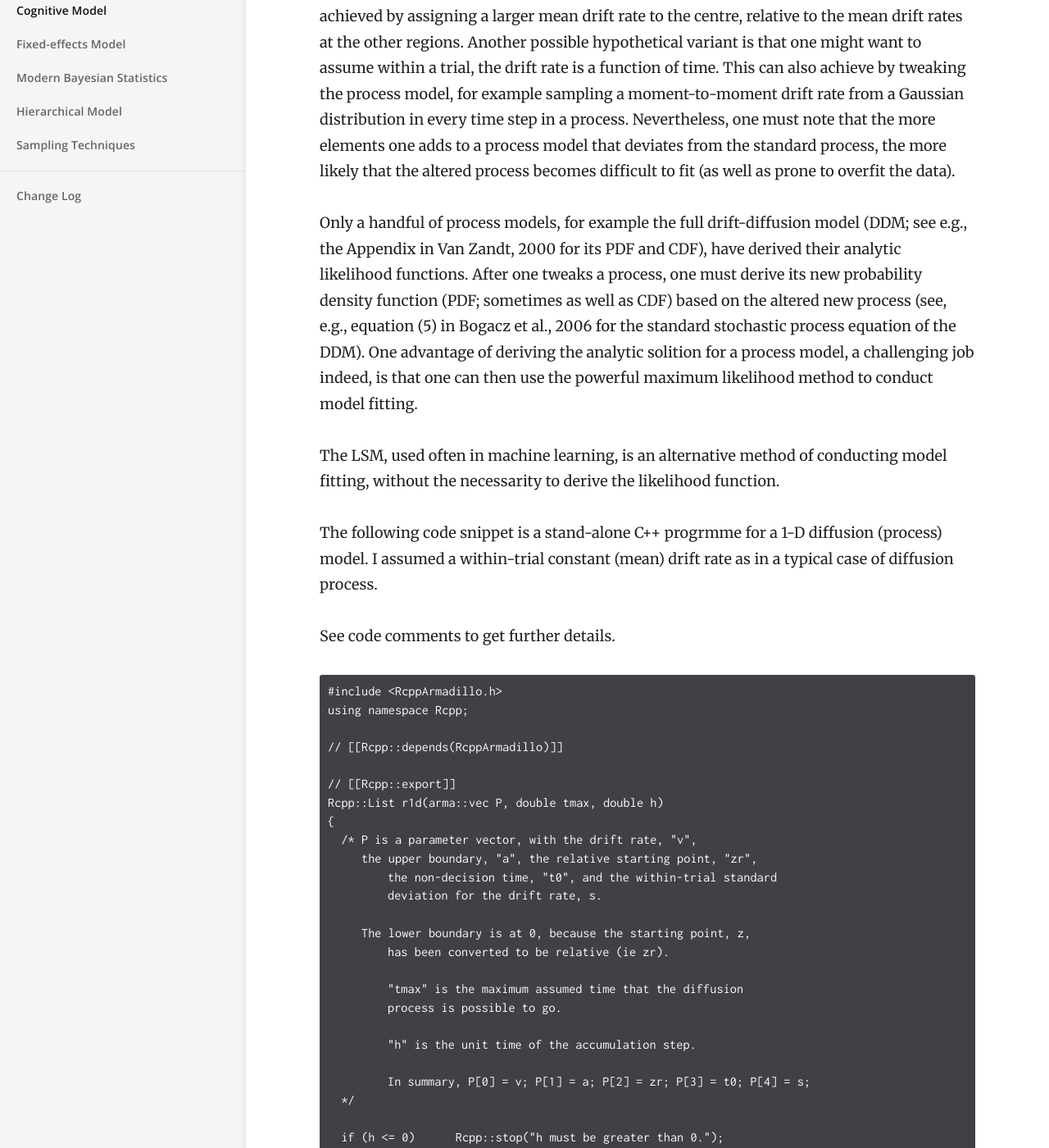
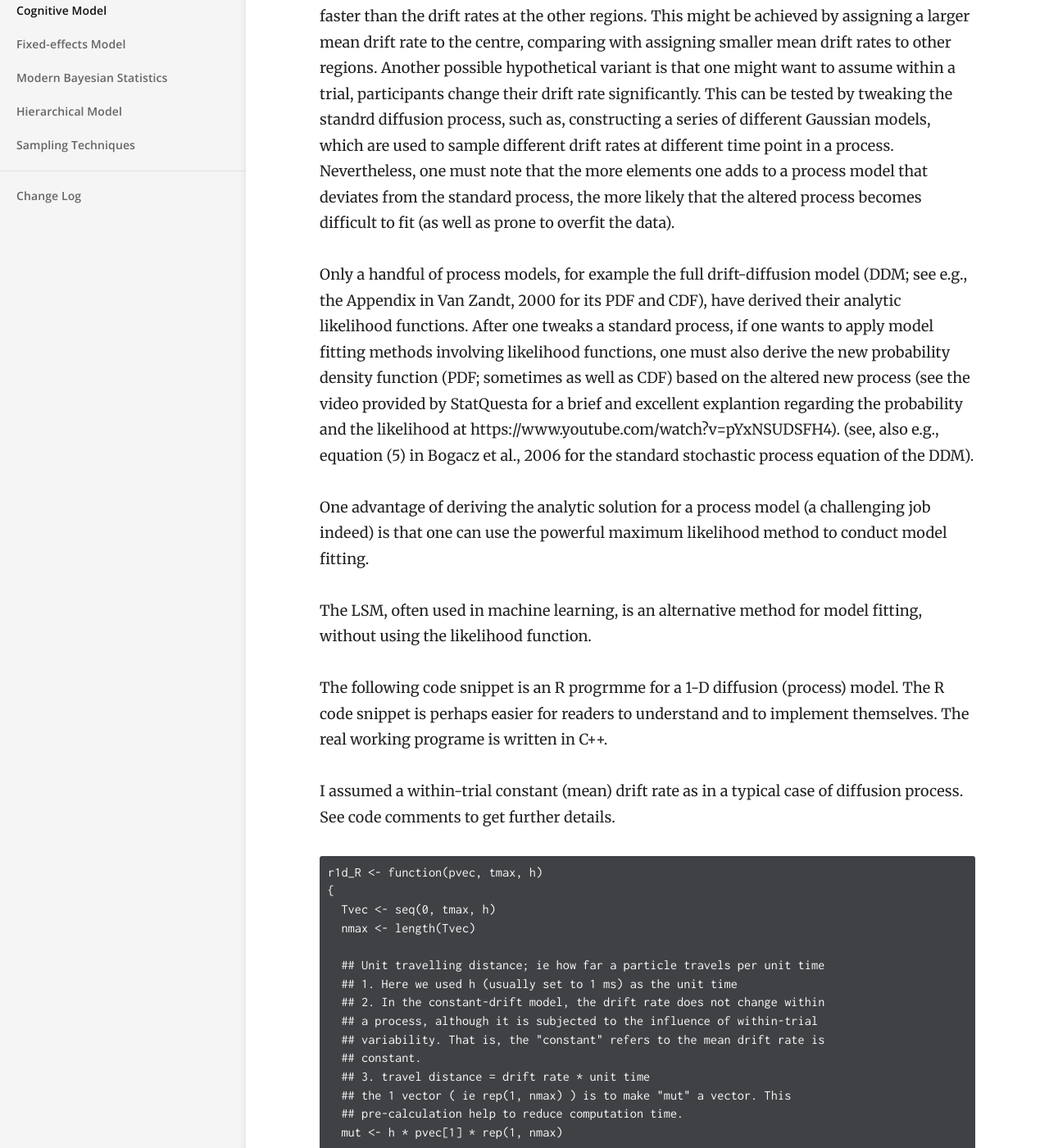
Before and after one commit to yxlin/yxlin.github.io, a Jekyll site: the page built from _docs/basics/leastsq.md, in a window 1280 px wide and 1400 px high, scrolled down 534 px. Shown: the whole window at 82% size. Built offline with Jekyll 4.4.1, drawn with Linux system fonts in a browser that asks for light colours; some of the changed text lies outside the part shown.

Commit message:
correct typos

````diff
--- a/_docs/basics/leastsq.md
+++ b/_docs/basics/leastsq.md
@@ -11,118 +11,116 @@ The aim of the least square minimization (LSM) is to minimize a cost function,
 which returns the difference between the data and model predictions.
 
 One possible reason to fit data to a process model, instead of
-a standard model (e.g., ex-Wald) where one can find the analytic likelihood
+a standard model [e.g., ex-Wald, (Schwarz, 2001; Schwarz, 2002; Heathcote, 2004)]
+where one can find the analytic likelihood
 function, is to retain some flexibilities for later tweaking the process. This
 strategy might be useful when one wants to test a number of differernt variants
 of the process. For instance, one might want to test a hypothesis that because
 participants might pay more attention to a centre region of a stimulus,
 their drift rate at the centre region is faster than the drift rates at
 the other regions. This might be achieved by assigning a larger mean drift rate
-to the centre, relative to the mean drift rates at the other regions. Another
-possible hypothetical variant is that one might
-want to assume within a trial, the drift rate is a function of time. This
-can also achieve by tweaking the process model, for example sampling a
-moment-to-moment drift rate from a Gaussian distribution in every time step
-in a process. Nevertheless, one must note that the more elements one adds
+to the centre, comparing with assigning smaller mean drift rates to other
+regions. Another possible hypothetical variant is that one might
+want to assume within a trial, participants change their drift rate
+significantly. This can be tested by tweaking the standrd diffusion process,
+such as, constructing a series of different Gaussian models, which are used
+to sample different drift rates at different time point in a process. Nevertheless,
+one must note that the more elements one adds
 to a process model that deviates from the standard process, the more likely that
 the altered process becomes difficult to fit (as well as prone to overfit the data).
 
 Only a handful of process models, for example the full drift-diffusion model (DDM;
 see e.g., the Appendix in Van Zandt, 2000 for its PDF and CDF), have derived
-their analytic likelihood functions. After one tweaks a process, one must
-derive its new probability density function (PDF; sometimes as well as CDF) based on
-the altered new process (see, e.g., equation (5) in Bogacz et al., 2006 for the
-standard stochastic process equation of the DDM). One advantage of deriving
-the analytic solition for a process model, a challenging job indeed, is that one can
-then use the powerful maximum likelihood method to conduct model fitting.
+their analytic likelihood functions. After one tweaks a standard process, if one
+wants to apply model fitting methods involving likelihood functions, one must also
+derive the new probability density function (PDF; sometimes as well as CDF) based on
+the altered new process (see the video provided by StatQuesta for a brief and
+excellent explantion regarding the probability and the likelihood at
+https://www.youtube.com/watch?v=pYxNSUDSFH4). (see, also e.g., equation (5) in
+Bogacz et al., 2006 for the standard stochastic process equation of the DDM).
 
-The LSM, used often in machine learning, is an alternative method of conducting model
-fitting, without the necessarity to derive the likelihood function.
+One advantage of deriving the analytic solution for a process model (a
+challenging job indeed) is that one can use the powerful maximum likelihood method
+to conduct model fitting.
 
-The following code snippet is a stand-alone C++ progrmme for a 1-D diffusion (process)
-model. I assumed a within-trial constant (mean) drift rate as in a typical case of
-diffusion process.
+The LSM, often used in machine learning, is an alternative method for model
+fitting, without using the likelihood function.
 
-See code comments to get further details.
+The following code snippet is an R progrmme for a 1-D diffusion (process)
+model. The R code snippet is perhaps easier for readers to understand and
+to implement themselves. The real working programe is written in C++.
+
+I assumed a within-trial constant (mean) drift rate as in a typical case of
+diffusion process.  See code comments to get further details.
 
 ```
-#include <RcppArmadillo.h>
-using namespace Rcpp;
+r1d_R <- function(pvec, tmax, h)
+{
+  Tvec <- seq(0, tmax, h)
+  nmax <- length(Tvec)
 
-// [[Rcpp::depends(RcppArmadillo)]]
+  ## Unit travelling distance; ie how far a particle travels per unit time
+  ## 1. Here we used h (usually set to 1 ms) as the unit time
+  ## 2. In the constant-drift model, the drift rate does not change within
+  ## a process, although it is subjected to the influence of within-trial
+  ## variability. That is, the "constant" refers to the mean drift rate is
+  ## constant.
+  ## 3. travel distance = drift rate * unit time
+  ## the 1 vector ( ie rep(1, nmax) ) is to make "mut" a vector. This
+  ## pre-calculation help to reduce computation time.
+  mut <- h * pvec[1] * rep(1, nmax)
 
-// [[Rcpp::export]]
-Rcpp::List r1d(arma::vec P, double tmax, double h)
-{
-  /* P is a parameter vector, with the drift rate, "v",
-     the upper boundary, "a", the relative starting point, "zr",
-	 the non-decision time, "t0", and the within-trial standard
-	 deviation for the drift rate, s.
+  ## Within-trial standard deviation, assuming standard normal noise
+  ## (mu = 0, sd = 1)
+  sigma_wt <- sqrt(h) * pvec[5] * rnorm(nmax)
 
-     The lower boundary is at 0, because the starting point, z,
-	 has been converted to be relative (ie zr).
+  ## Evidence value store; Xt records the trace of the particle
+  Xt <- rep(NA, nmax)
 
-	 "tmax" is the maximum assumed time that the diffusion
-	 process is possible to go.
+  ## The first value of the evidnece is the assumed starting point
+  ## pvec[3] expects the user enters the relative starting point, zr
+  Xt[1] <- pvec[3] * pvec[2]  ## convert zr to z, assuming symmetric
+  current_evidence <- Xt[1];  ## transient storage for the current evidence
 
-	 "h" is the unit time of the accumulation step.
+  ## Start the evidence accumulation process
+  ## Note 1. We did not know when the process would stop beforehand
+  ## Note 2. We assumed the studied process cannot exceed nmax * h seconds
+  ## Note 3. Only when the latest evidence value exceeds the threshold value,
+  ##         the process stops.
+  i <- 2
 
-	 In summary, P[0] = v; P[1] = a; P[2] = zr; P[3] = t0; P[4] = s;
-  */
-
-  if (h <= 0)      Rcpp::stop("h must be greater than 0.");
-  if (tmax <= 0)   Rcpp::stop("tmax must be greater than 0.");
-  if (P[2] > P[1]) Rcpp::stop("z > a");
-  if (P[3] < 0)    Rcpp::stop("t0 > 0");
-  if (tmax < 1 )   Rcpp::Rcout << "tmax less than 1.\n";
-
-  arma::vec T, sigma_wt, mut, out(2);
-  double current_evidence;
-
-  T = arma::regspace(0, h, tmax);   // h must > 0
-  unsigned int nmax=T.n_elem, i=1;  // if tmax = 2, nmc = 20001
-
-  // the unit travelling distance
-  mut = h * P[0]*arma::ones<arma::vec>(nmax);
-  sigma_wt = std::sqrt(h) * P[4]*arma::randn(nmax);   // the random component
-  arma::vec  Xt(nmax); Xt.fill(NA_REAL);
-
-  // Starting evidence; Xt records the trace of the accumulator
-  // z = a *zr
-  Xt(0) = P[2] * P[1];
-  current_evidence = Xt(0);
-
-  while (current_evidence < P[1] && current_evidence > 0 && i < nmax)
+  ## pvec[2] is the upper bound; 0 is the lower bound.
+  while (current_evidence < pvec[2] && current_evidence > 0 && i < nmax)
   {
-    Xt(i) = Xt(i-1) + mut(i) + sigma_wt(i);
-    current_evidence = Xt(i);
-    i++;
+    ## This is the typical diffusion process equation
+    ## the updated evidence value = the latest evidence value +
+    ##    (drift rate * unit time) + within-trial standard deviation
+    Xt[i] <- Xt[i-1] + mut[i] + sigma_wt[i]
+    current_evidence <- Xt[i];  ## Store the updatd evidence value for while check
+    i <- i + 1;  ## increment step
   }
 
-  out(0) = i * h + P[3]; // DT + t0 = RT
-  if (i == nmax) {
-    out(1) = 2; // fail to reach threshold
-  } else if (current_evidence > P[1]) {
-    out(1) = 1; // choice corresponding to upper bound
-  } else {
-    out(1) = 0; // choice corresponding to lower bound
-  }
+  ## cat("i nmax, current_evidence", i, " ", nmax, " ", current_evidence, "\n")
+  RT <- i * h + pvec[4];     ## decision time + t0 = response time
+  is_broken <- i == nmax;    ## whether the simulation suppasses the assumed max time
 
-  // The function return (1) the time vector; (2) the bivariate responses,
-  // choice and RT; and (3) the evidence trace, Xt
-  return Rcpp::List::create(Rcpp::Named("T")  = T,
-                            Rcpp::Named("out")= out,
-                            Rcpp::Named("Xt") = Xt);
+  ## hit upper bound (1) or lower bound (0)
+  R <- ifelse(current_evidence > pvec[2], 1, 0)
+
+  ## Using list to return extra information.
+  ## We do not usually return Xt, Tvec and is_broken
+  return(list(Xt = Xt, Tvec= Tvec, RT=RT, R = R, is_broken=is_broken))
 }
+
 ```
 
 ## Simulate a Diffusion Process
 To inspect an instance of a diffusion process, I designated
 a parameter vector and considered it as a "true" parameter vector.
 
-This is just to do the simulation. In normal model fitting, one would
-not know the values of "true" parameters. One aim of fitting
-a model is to find a set optimal parameters that accounts the
+This is just to conduct the simulation. In a regular model fitting,
+one would not know the true values of the parameters. One aim of fitting
+a model to data is to find a set optimal parameters that accounts the
 data.
 
 I assumed a two-second time span for the diffusion process
@@ -130,14 +128,17 @@ and used a 1-ms time step.
 
 
 ```
-p.vector <- c(v=1.2, a=1, zr=.5, t0=.05, s=1)
-res <- r1d(P=p.vector, tmax = 2, h = 1e-4)
+tmax <- 2
+h <- 1e-3
+p.vector <- c(v=0, a=1, z=.5, t0=0, s=1)
+res1 <- r1d_R(pvec=p.vector, tmax=tmax, h=h)
 
 ## To locate the first instance of NA
-idx <- sum(!is.na(res$Xt)); idx
+idx <- sum(!is.na(res1$Xt));
+
 z <- p.vector[2] * p.vector[3]; z  ## zr * a = z
 
-plot(res$T[1:idx], res$Xt[1:idx], type='l', ylim=c(0, 1), xlab='DT (s)',
+plot(res1$Tvec[1:idx], res1$Xt[1:idx], type='l', ylim=c(0, 1), xlab='DT (s)',
      ylab='Evidence')
 abline(h=1, lty='dotted', lwd=1.5)
 abline(h=0, lty='dotted', lwd=1.5)
@@ -148,32 +149,38 @@ points(x=0, y=z, col='red', cex =2)
 
 Usually, the instance represents or, said simulates, an unobservable cognitve
 process that happens when one responds to a trial. For example, in a driving
-simulator study for an automatic vehicle, in a trial, a participant may sit in
-the driver seat, engage in other tasks. When, for example, simulated fog is
-unveiled, the participant suddenly is able to see the front view and perhaps
-notice another vehcile is in the front.
+simulator study for an automatic vehicle, in a trial, a participant may sit
+insider the simulator and engage in some tasks. When, for example, the
+simulated fog is unveiled, the participant suddenly is able to see the front
+view and perhaps notice another vehcile is in the front. At this moment,
+the participant was instructed to make a judgement to decide whether to
+take over control of the vehicle and disengage the automatic driving system.
 
-The visual stimuli, the front vehicle, its surronding scene, as well as the
-participant's own kinetmatic sense of her vehicle (speed, accelaration etc),
-her psychological assessment of the distance between her AV and the vehicle
-in the front, all composes of (more precisely are assumed to be) the stimuli
-resulting in some "sensory evidence" in the particpant's cognition.
+One might assume the stimulus composes of the front vehicle, its
+surrondings, as well as the participant's own kinetmatic sense of her
+vehicle (speed, accelaration etc), her psychological assessment of the
+distance between her AV and the vehicle in the front.
 
-These, namely the "sensory evidence", are the inputs.
+The stimulus then presumably elicits usually unobservable "sensory evidence"
+in the particpant's mind. The "sensory evidence" is the input (i.e.,
+"Evidence" in the previous figure).
 
 In a 2AFC diffusion model, the outputs usually are a pair of numbers. The
 most well-known is the response time (RT) and the other is response choice.
-The latter can be represented as 0 and 1 in the binary choice task. The outputs
+The latter can be represented as 0 and 1 in a binary-choice task. The outputs
 are usually more easily to observe in a typical, standard psychological task.
-The inputs, however, are not.
+The input, however, is not.
 
 
 ## Responses, Choices, and Accuracy
 In a typical psychological task, a participant responds usually by entering
-a response via a computer keyboard, for example, "z" for option 1, and "/" for
-option 2. The action of a response is usually recorded, namely either "z" or
-"/", for every trial. The researcher can then later know which option a
-participant has chosen in a trial.
+her response via a computer keyboard, for example, "z" for option 1, and "/" for
+option 2. This action is usually recorded, namely either "z" or
+"/", for every trial.  The researcher can then later know which option a
+participant has chosen in a trial. This is the researcher infers what a
+participant thought by asking her to report via a computer keyboard. (other
+oft-used methods have right-left mouse clicks, touching different screen
+location, attaching sensors onto participants' hands or fingers)
 
 One must note that a participant may decide to indicate she thinks a
 stimulus belongs to option 1, but in reality, the stimulus could belong to
@@ -227,15 +232,15 @@ nsim <- 1e4
 
 Then, I removed the problematic trials, storing their indices into the "bad" object.
 I designated NA to those process suppassing the assumed upper time limit (i.e., tmax).
-I also designated 0 and 1, respectively  to the procoesses that result in hitting lower
+I also designated 0 and 1, respectively, to the procoesses that result in hitting lower
 and upper boundaries. Thus, the line with, "pred_R == 1", was to extract the
-indices for the simulated trials that hit the upper boundary.
+indices for the simulated trials hitting the upper boundary.
 
 The line, "upper_count <- sum(upper)" was to count how many simulated trials result
-in choice 1 (i.e., htting upper boundary). This was to gauge the wild guesses at the early
-stage of optimzation.  The optimization routine may cast strange drift rates,
-resulting in the process that produces no responses (i.e., outside the parameter space,
-under by my assumptions).
+in choice 1 (i.e., htting upper boundary). This was to gauge the wild parameter values
+at the early stage of optimzation. The optimization routine may cast some drift rate
+values, resulting in the process that produces no responses (i.e., outside the parameter
+space, under the assumptions).
 
 
 ```
@@ -357,7 +362,7 @@ doit <- function(p.vector, n, tmax, h, nsim)
 ```
 
 
-The following is the code snippet.
+The following is the code snippet for launching the parameter-recovery studies..
 
 ```
 ## Assume the "real" process has the parameters, p.vector
@@ -386,5 +391,9 @@ parameters <- parallel::mclapply(1:100, function(i) try(doit(p.vector, n, tmax,
 
 ```
 
+## Results
+
+The figure showed most estimated drift rates are around the true value (red line),
+with a roughly normally distributed shape.
 
 ![1D-DDM-Est]({{"/images/basics/one-D-result.png" | relative_url}})
````
Also changed, not shown: other parts of _docs/basics/leastsq.md (+14 -16 lines).
